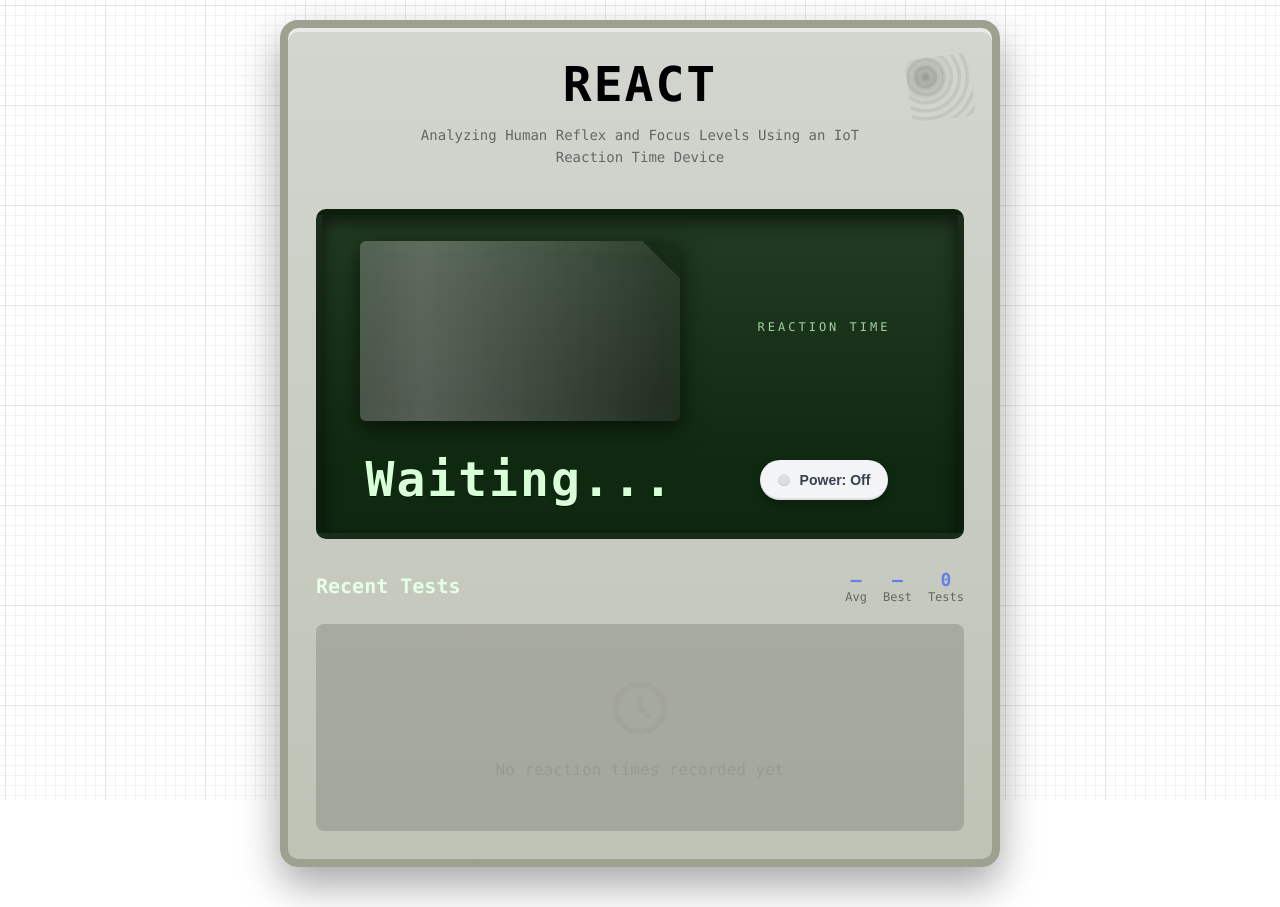
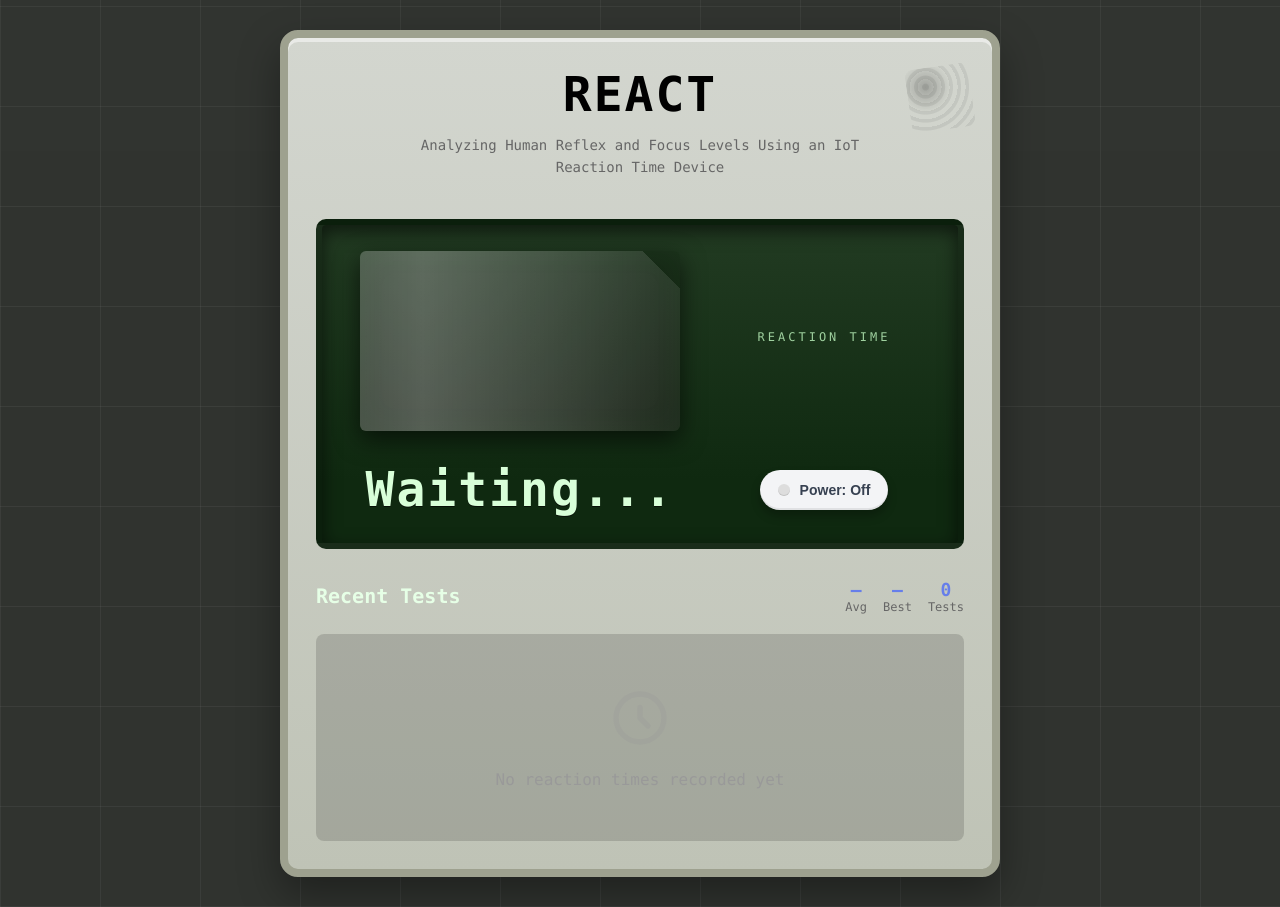
Before and after one commit to IkedaLab-Daniel/REACT-Human-Reflex, a website: page public/index.html in a window 1280 px wide. Drawn offline with nearby package versions, Linux system fonts and the light colour scheme; no server answers.

Commit message:
background enchancement

```diff
--- a/public/index.html
+++ b/public/index.html
@@ -5,6 +5,7 @@
   <link rel="stylesheet" href="style.css" />
 </head>
 <body>
+  <main>
     <div class="container game-boy">
       <div class="header">
         <h1>REACT</h1>
@@ -52,6 +53,8 @@
       </div>
     </div>
 
+  </main>
+
   <script src="/socket.io/socket.io.js"></script>
   <script src="client.js"></script>
 </body>
--- a/public/style.css
+++ b/public/style.css
@@ -7,13 +7,37 @@
 body {
   font-family: 'Segoe UI', Tahoma, Geneva, Verdana, sans-serif;
   min-height: 100vh;
-      padding: 20px;
+  background-color: #313430;
+}
+
+main {
+  padding: 30px;
   display: flex;
   justify-content: center;
   align-items: center;
+  width: 100vw;
+  min-height: 100vh;
+  margin: auto;
+  background:
+  linear-gradient(180deg, rgba(0,0,0,0), rgba(0,0,0,0.01)),
+  repeating-linear-gradient(
+    0deg,
+    rgba(255,255,255,0.05) 0,
+    rgba(255,255,255,0.05) 1px,
+    transparent 1px,
+    transparent 100px
+  ),
+  repeating-linear-gradient(
+    90deg,
+    rgba(255,255,255,0.05) 0,
+    rgba(255,255,255,0.05) 1px,
+    transparent 1px,
+    transparent 100px
+  );
+  background-blend-mode: overlay;
 }
 
-body::before {
+/* body::before {
   content: '';
   position: fixed;
   top: 0;
@@ -25,7 +49,7 @@ body::before {
   opacity: 0.1;
   pointer-events: none;
   z-index: -1;
-}
+} */
 
     .container {
       background: rgba(255, 255, 255, 0.95);
```
Lines whose indentation alone changed are shown as unchanged.
